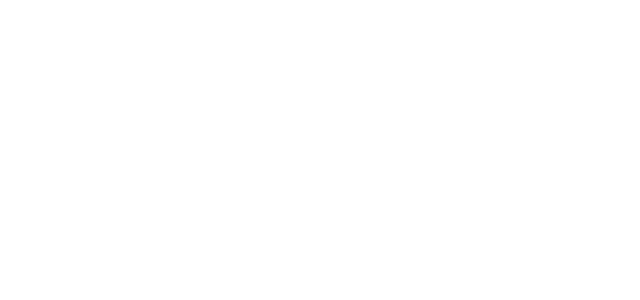
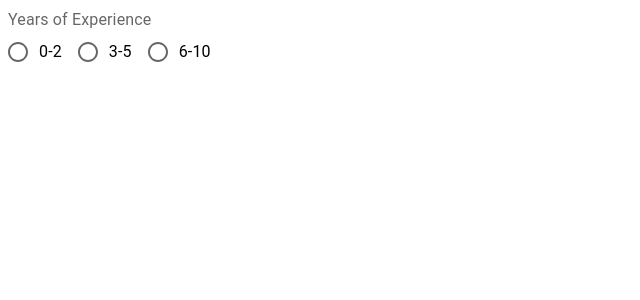
Before and after one commit to kanagu555/React-MUI-Tutorial, a React (Create React App) app: page / in a window 1280 px wide. Shown: the top 300 px of the page, without its empty margins (0-640 px from the left). Built offline with nearby package versions, Linux system fonts and the light colour scheme.

Commit message:
Mui Radio Button -2

```diff
--- a/src/components/MuiRadioButton.js
+++ b/src/components/MuiRadioButton.js
@@ -1,4 +1,4 @@
-import React from 'react';
+import React, {useState} from 'react';
 import {
   Box,
   FormControl,
@@ -9,10 +9,25 @@
 } from '@mui/material';
 
 const MuiRadioButton = () => {
+
+  const [value, setValue] = useState('')
+  console.log({value})
+
+  const handleChange = (event) => {
+    setValue(event.target.value)
+  }
+
   return (
   <Box>
       <FormControl>
-
+          <FormLabel>
+            Years of Experience
+          </FormLabel>
+          <RadioGroup value={value} onChange={handleChange} row>
+              <FormControlLabel control={<Radio color='secondary' />} label='0-2' value='0-2'/>
+              <FormControlLabel control={<Radio />} label='3-5' value='3-5'/>
+              <FormControlLabel control={<Radio />} label='6-10' value='6-10'/>
+          </RadioGroup>
       </FormControl>
   </Box>
   );
```
